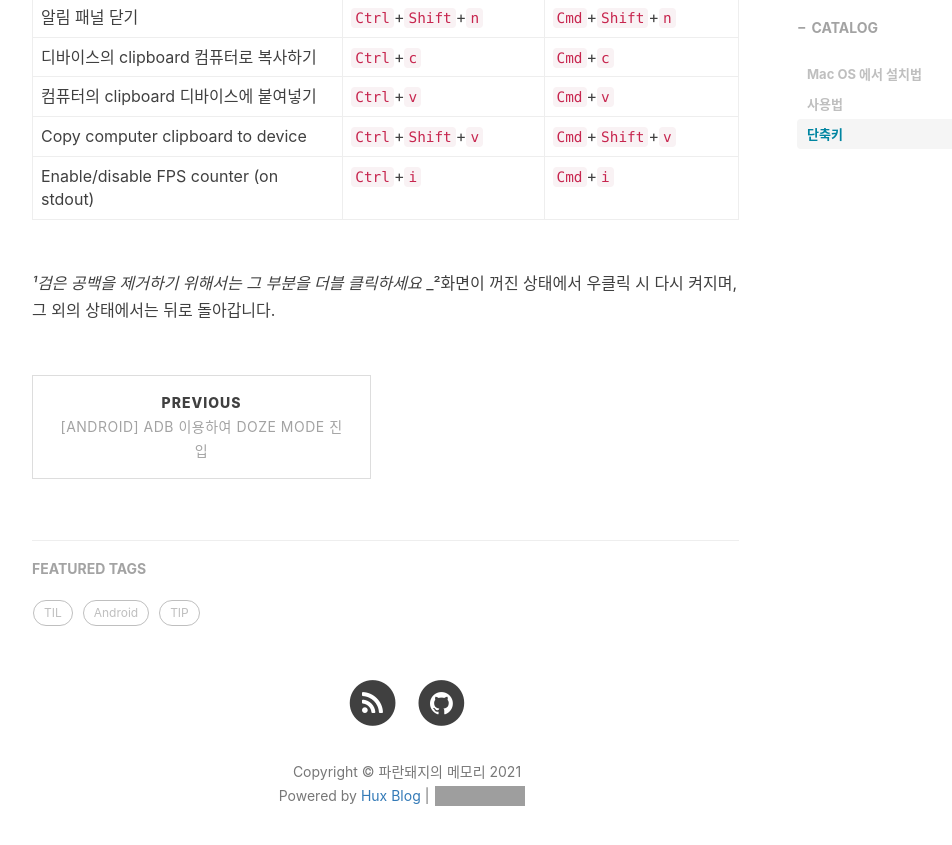
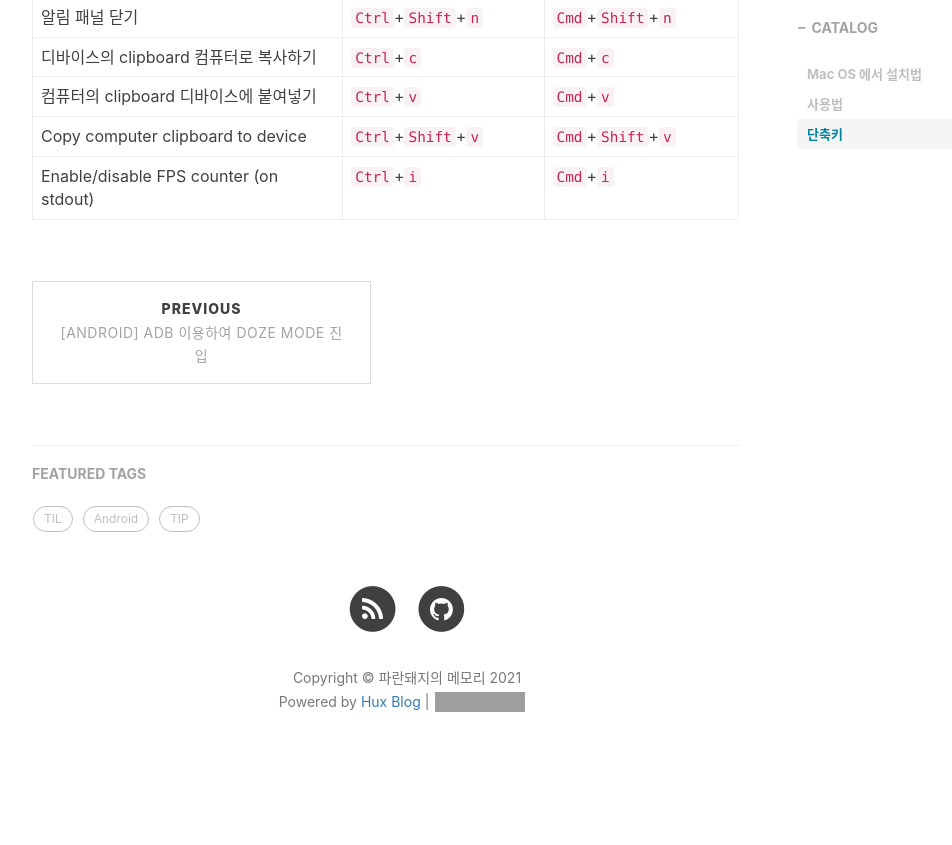
Before and after one commit to yongwooLeePb/raindragonn.github.io, a Jekyll site: the page built from _posts/2021-03-23-[TIP] Scrcpy 사용.md, in a window 1280 px wide and 900 px high, scrolled down 2194 px. Shown: the top 845 px of the window, without its empty margins (233-1185 px from the left). Built offline with Jekyll 4.4.1, drawn with Linux system fonts in a browser that asks for light colours; nearby versions of some CDN libraries; comment, search, counter and statistics services are not loaded; after the commit the page ends 3000 px from its top, so only the background shows below that; grey boxes are pictures that could not be loaded.

Commit message:
Update 2021-03-23-[TIP] Scrcpy 사용.md

```diff
--- a/_posts/2021-03-23-[TIP] Scrcpy 사용.md
+++ b/_posts/2021-03-23-[TIP] Scrcpy 사용.md
@@ -78,8 +78,6 @@ Mac OS 에서 설치법
  | Copy computer clipboard to device      | `Ctrl`+`Shift`+`v`            | `Cmd`+`Shift`+`v`
  | Enable/disable FPS counter (on stdout) | `Ctrl`+`i`                    | `Cmd`+`i`
 
-_¹검은 공백을 제거하기 위해서는 그 부분을 더블 클릭하세요_
-_²화면이 꺼진 상태에서 우클릭 시 다시 켜지며, 그 외의 상태에서는 뒤로 돌아갑니다.
 
 
 
```
